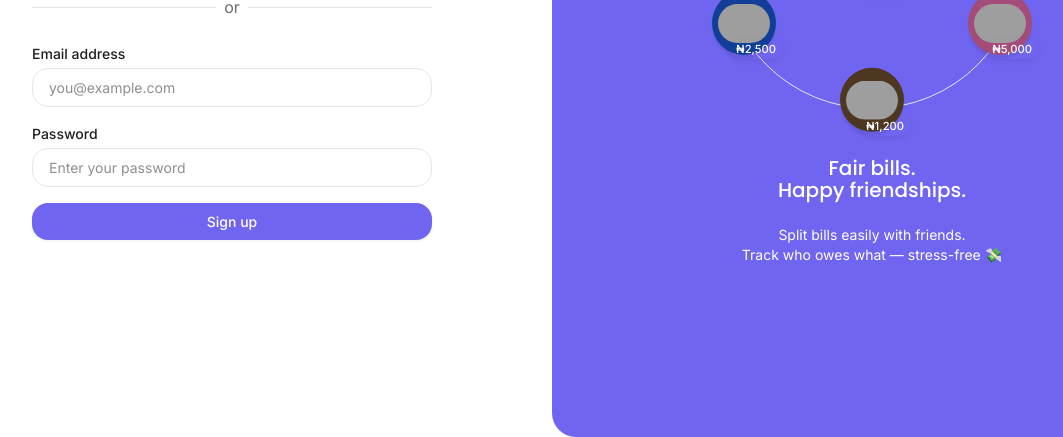
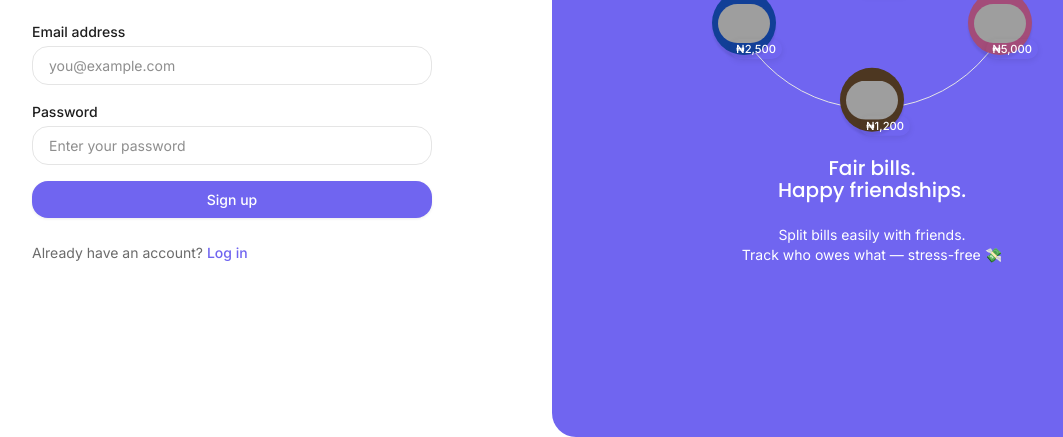
Before and after one commit to Smartlify07/Fairshare, a website built with Vite: page src/pages/signup.html in a window 1280 px wide. Shown: the part 363-800 px from the top of the page, without its empty margins (88-1151 px from the left). Built offline with nearby package versions, Linux system fonts and the light colour scheme; grey boxes are pictures that could not be loaded.

Commit message:
add auth page styles

```diff
--- a/src/pages/signup.html
+++ b/src/pages/signup.html
@@ -53,6 +53,11 @@
             />
             <button class="button button-primary w-full">Sign up</button>
           </form>
+
+          <div class="have-an-account">
+            Already have an account?
+            <a href="login.html">Log in</a>
+          </div>
         </div>
       </div>
 
--- a/src/styles/auth.css
+++ b/src/styles/auth.css
@@ -28,6 +28,19 @@
 .auth-content p {
   color: var(--color-text-muted);
   margin-bottom: var(--space-lg);
+}
+
+.auth-content .have-an-account {
+  margin-top: var(--space-lg);
+  color: var(--color-text-muted);
+  font-family: var(--font-body);
+  font-size: var(--text-size-sm);
+  font-weight: var(--font-weight-normal);
+  a {
+    color: var(--color-primary);
+    text-decoration: none;
+    font-weight: var(--font-weight-medium);
+  }
 }
 
 .auth-right {
```
